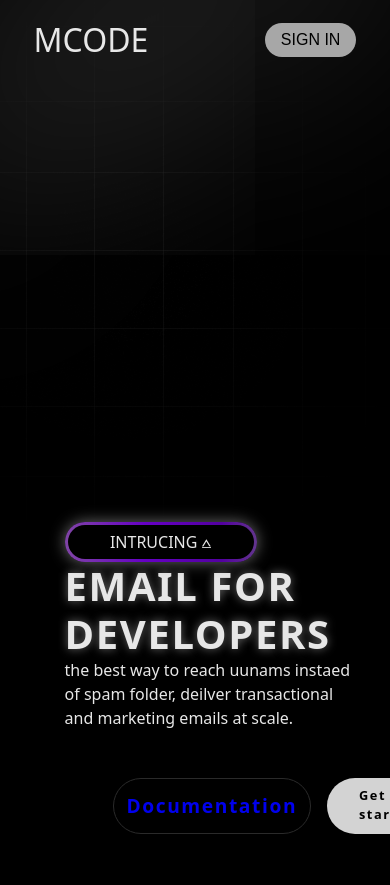
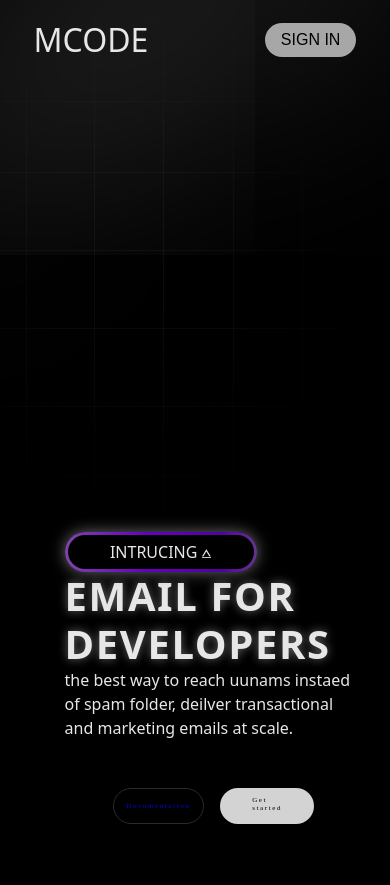
Before and after one commit to AjaykumarBLUEWHALE/MCODE, a plain HTML site: page index.html in a window 390 px wide. Drawn offline with nearby package versions, Linux system fonts and the light colour scheme; some packages are replaced by stand-ins of ours; a script that the page names is missing.

Commit message:
Update style.css

```diff
--- a/style.css
+++ b/style.css
@@ -224,10 +224,14 @@ right: -20%;
     .btn-get-started{
         padding: 0.8rem;
         font-size: 0.5rem 1.2rem;
+        width: 100px;
+        font: 7px bold;
     }
     .btn-signing-main{
         padding: 0.5rem 2rem;
         font-size: 0.8rem;
+          width: 100px;
+        font: 7px bold;
     }
 
 }
```
